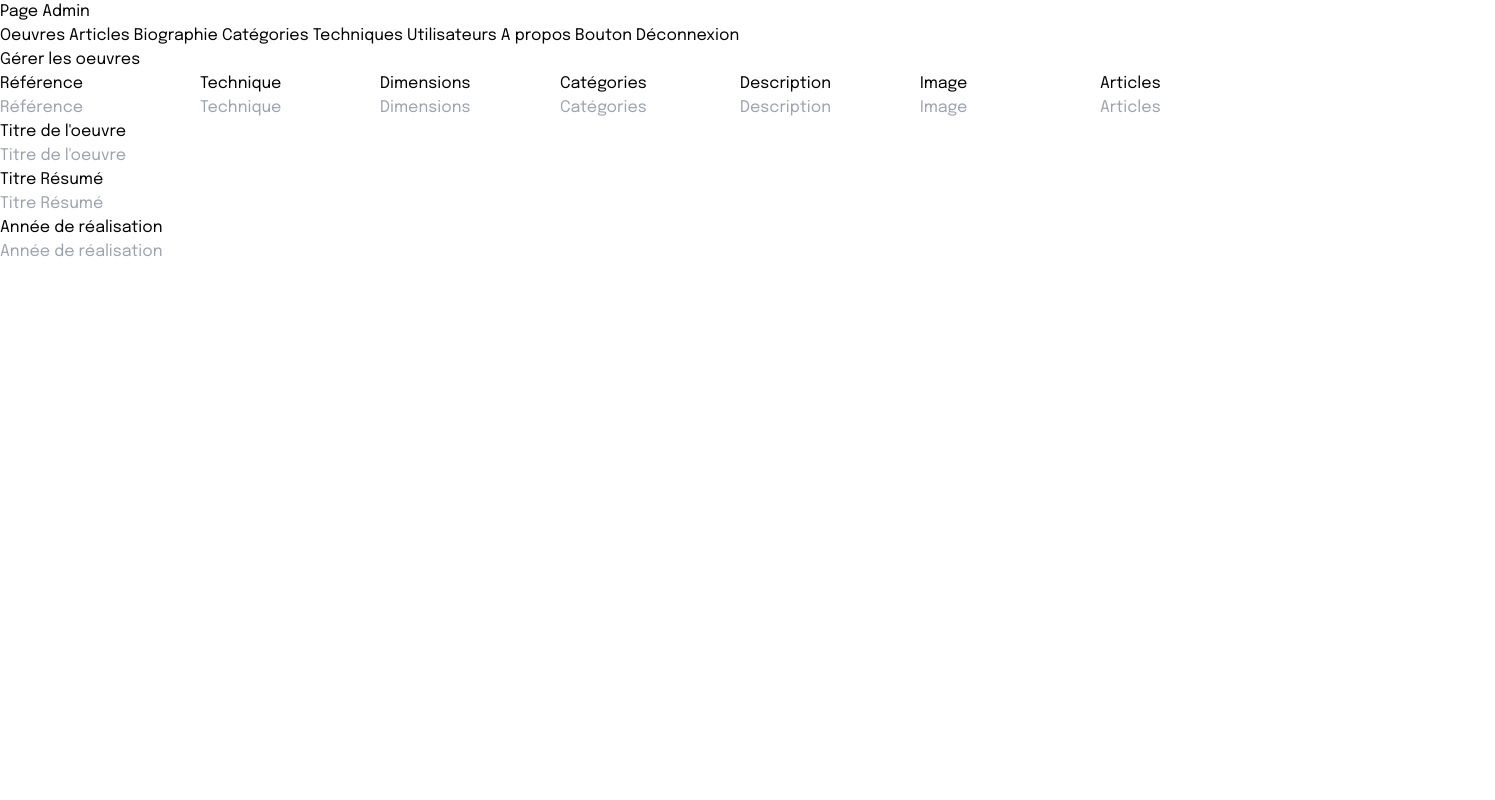
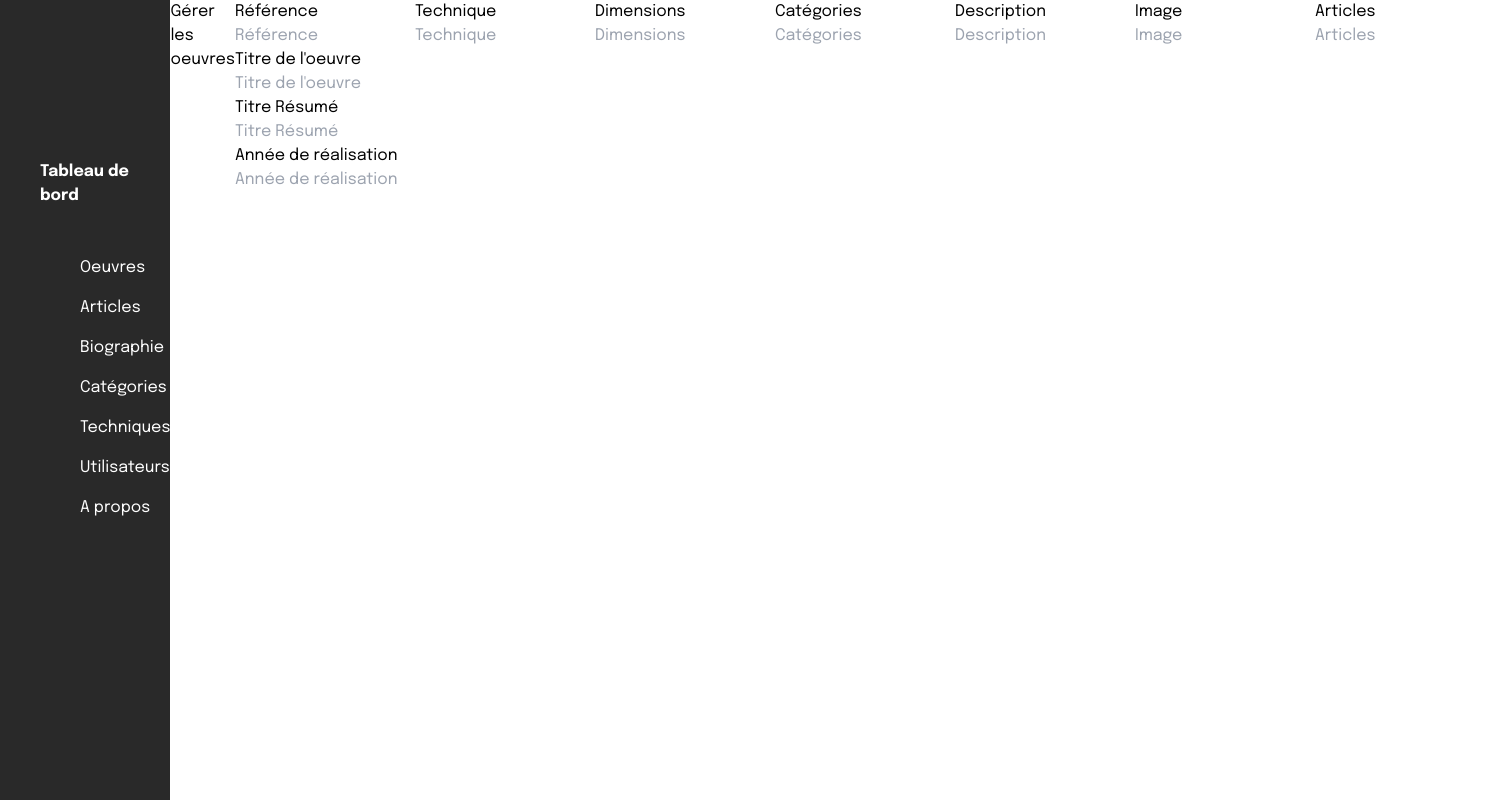
Before and after one commit to WildCodeSchool/2023-03-JS-Remote-Wild_Impact_P3_AFAC974, a React (Vite) app in the folder frontend/: page /admin in a window 1280 px wide. Shown: the top 800 px of the page, 1495 px wide, since content can reach past the window. Built offline with nearby package versions, Linux system fonts and the light colour scheme.

Commit message:
style de la navbar admin

```diff
--- a/frontend/src/components/NavBarAdmin.jsx
+++ b/frontend/src/components/NavBarAdmin.jsx
@@ -3,16 +3,36 @@ import { Link } from "react-router-dom";
 
 function NavBarAdmin() {
   return (
-    <div>
-      <h1> Page Admin </h1>
+    <div className="h-screen flex bg-black text-white w-60 pl-10 flex-col items-left pt-40">
+      <div className="pb-8">
+        <h1 className="font-bold">Tableau de bord</h1>
+      </div>
+      <div className="pl-10">
+        <div className="pt-4">
           <Link to="/admin"> Oeuvres </Link>
+        </div>
+        <div className="pt-4">
           <Link to="/admin/articles"> Articles </Link>
+        </div>
+        <div className="pt-4">
           <Link to="/admin/biography"> Biographie </Link>
+        </div>
+        <div className="pt-4">
           <Link to="/admin/categories"> Catégories </Link>
+        </div>
+        <div className="pt-4">
           <Link to="/admin/techniques"> Techniques </Link>
+        </div>
+        <div className="pt-4">
           <Link to="/admin/users"> Utilisateurs </Link>
+        </div>
+        <div className="pt-4">
           <Link to="/admin/about"> A propos </Link>
-      <Link to="/"> Bouton Déconnexion </Link>
+        </div>
+      </div>
+      <div className="pt-80">
+        <Link to="/"> Déconnexion </Link>
+      </div>
     </div>
   );
 }
--- a/frontend/src/pages/admin/WorksAdmin.jsx
+++ b/frontend/src/pages/admin/WorksAdmin.jsx
@@ -2,7 +2,7 @@ import React from "react";
 
 function WorksAdmin() {
   return (
-    <div className="flex flex-col">
+    <div className="flex">
       <h1>Gérer les oeuvres</h1>
       <form className="flex">
         <div className="md:container ">
--- a/frontend/src/pages/layout/AdminLayout.jsx
+++ b/frontend/src/pages/layout/AdminLayout.jsx
@@ -4,9 +4,11 @@ import NavBarAdmin from "../../components/NavBarAdmin";
 
 function AdminLayout() {
   return (
-    <div>
-      <NavBarAdmin />
-      <Outlet />
+    <div className="max-w-100s">
+      <div className="flex h-screen">
+        <NavBarAdmin />
+        <Outlet />
+      </div>
     </div>
   );
 }
```
Lines whose indentation alone changed are shown as unchanged.
